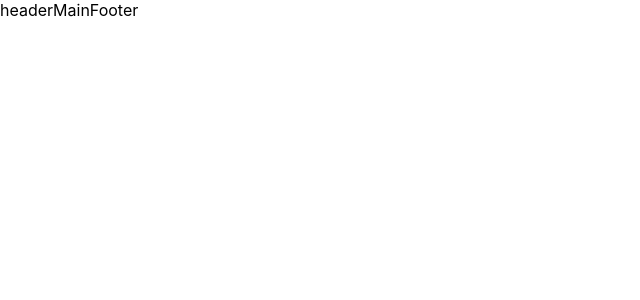
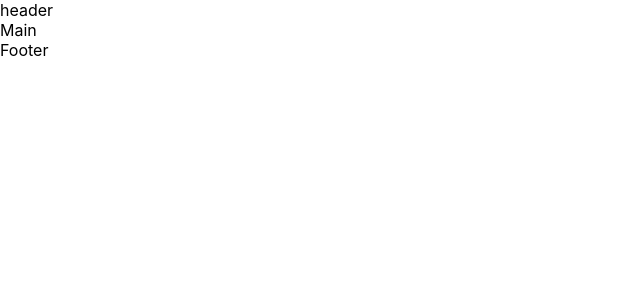
Before and after one commit to devphenom/google-homepage-sh, a React (Create React App) app: page / in a window 1280 px wide. Shown: the top 300 px of the page, without its empty margins (0-640 px from the left). Built offline with nearby package versions, Linux system fonts and the light colour scheme.

Commit message:
Initialization

```diff
--- a/src/App.scss
+++ b/src/App.scss
@@ -1,5 +1,3 @@
 #app {
   width: 100vw;
-  height: 100vh;
-  display: flex;
 }
```
